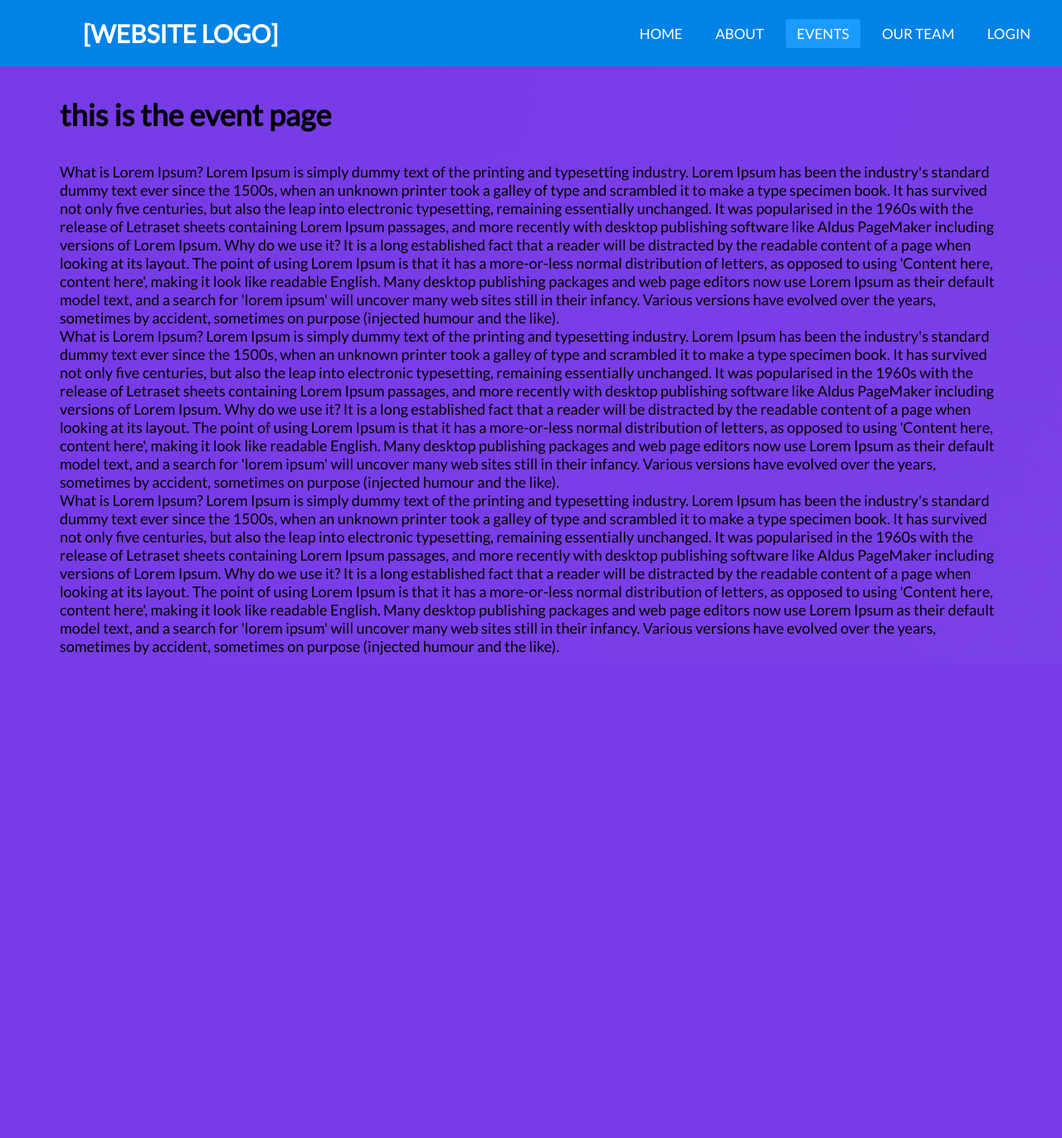
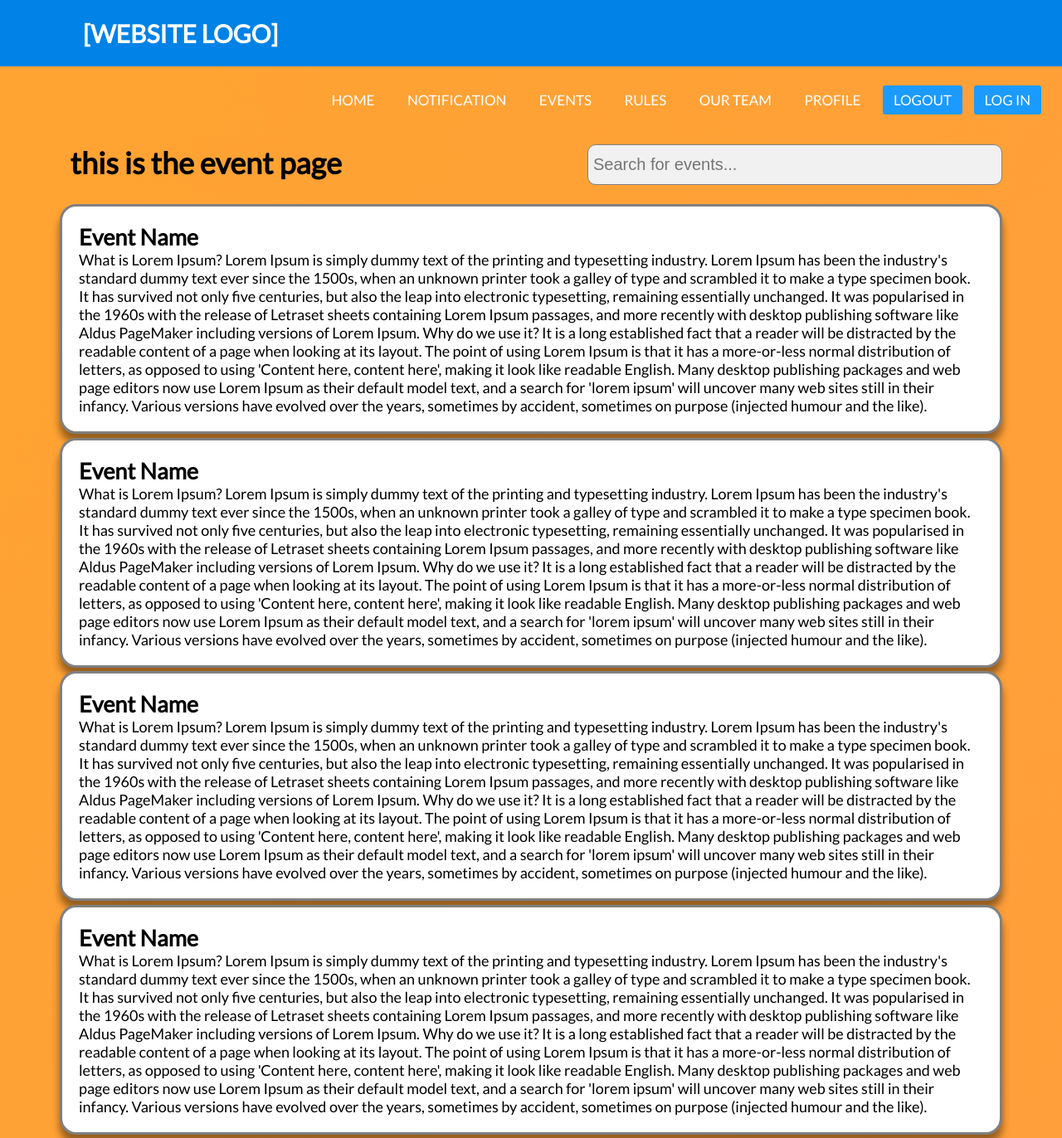
Before and after one commit to CozyHoxx/Web-Programming-Assignment, a PHP site: page /event.html in a window 1280 px wide. Shown: the whole page at 83% size. Before the commit the page ends 790 px from the top, so only its background shows below. Run offline with PHP 8.4, Linux system fonts and the light colour scheme; some libraries are stand-ins or nearby versions.

Commit message:
Made changes

```diff
--- /dev/null
+++ b/css/event.css
@@ -0,0 +1,55 @@
+.header {
+    margin: 10px 0;
+    /* border: 1px solid red; */
+}
+
+.header h1 {
+    margin: 0.7rem;
+    padding: 0;
+    display: inline-block;
+    text-align: left;
+    height: 50px;
+    /* float: left; */
+}
+
+form {
+    display: inline;
+}
+
+.header form input[type=text] {
+    float: right;
+    border: 1px solid gray;
+    background: #f1f1f1;
+    border-radius: 10px;
+    padding: 6px;
+    line-height: 35px;
+    width: 500px;
+    margin: 13px 0;
+    font-size: 20px;
+}
+
+.header form input[type=text]:focus {
+    border: 3px blue;
+}
+
+.header form input[type=text]::after {
+    content: "";
+    clear: both;
+    display: table;
+}
+
+{}
+
+.event-container {
+    padding: 20px;
+    margin: 0.25rem 0;
+    background-color: white;
+    border: 3px solid grey;
+    border-radius: 20px;
+    box-shadow: 0 10px 10px rgba(0, 0, 0, 0.25), 0 10px 10px rgba(0, 0, 0, 0.22);
+}
+
+.event-description {
+    position: relative;
+    /* border: 3px solid red; */
+}
--- a/css/style.css
+++ b/css/style.css
@@ -88,6 +88,7 @@ a:hover {
         left: -100%;
         text-align: center;
         transition: all .5s;
+        z-index: 50;
     }
     nav ul li {
         display: block;
@@ -110,7 +111,8 @@ a:hover {
 body {
     margin: 0;
     padding: 0;
-    background-image: linear-gradient(120deg, #7437E6, #844ee9);
+    /* background-image: linear-gradient(120deg, #7437E6, #844ee9); */
+    background-image: linear-gradient(120deg, #FFA62B, #FF964F);
     background-size: 400% 400%;
     -webkit-animation: gradientBG 10s ease infinite;
     animation: gradientBG 8s ease infinite;
--- a/event.html
+++ b/event.html
@@ -7,6 +7,8 @@
     <meta name="viewport" content="width=device-width, initial-scale=1.0">
     <link href="https://fonts.googleapis.com/css?family=Lato&display=swap" rel="stylesheet">
     <link rel="stylesheet " href="css/style.css " />
+    <link rel="stylesheet " href="css/event.css " />
+
     <script src="https://kit.fontawesome.com/a076d05399.js"></script>
 </head>
 
@@ -14,70 +16,120 @@
     <nav>
         <input type="checkbox" id="check">
         <label for="check" class="checkbtn">
-            <i class="fas fa-bars">
-
-            </i>
+            <i class="fas fa-bars"></i>
         </label>
         <label class="logo">[WEBSITE LOGO]</label>
         <ul>
             <li>
-                <a href="index.html">HOME</a>
+                <a href="homepage.html">HOME</a>
             </li>
             <li>
-                <a href="about.html">ABOUT</a>
+                <a href="#">NOTIFICATION</a>
             </li>
             <li>
-                <a class="active" href="event.html">EVENTS</a>
+                <a href="event.html">EVENTS</a>
+            </li>
+            <li>
+                <a href="rules.html">rules</a>
             </li>
             <li>
                 <a href="ourTeam.html">Our Team</a>
             </li>
             <li>
-                <a href="login.html">LOGIN</a>
+                <a href="#">PROFILE</a>
             </li>
-
+            <li>
+                <a class="active" href="#">LOGOUT</a>
+            </li>
+            <li>
+                <a class="active" href="login.html">LOG IN</a>
+            </li>
         </ul>
     </nav>
     <main>
+        <div class="header">
             <h1>
                 this is the event page
             </h1>
+            <form action="">
+                <input type="text" placeholder="Search for events...">
+            </form>
+
+        </div>
         <section>
-            <div>
+            <div class="event-container">
+                <div class="event-name">
+                    <h2>
+                        Event Name
+                    </h2>
+                </div>
+                <div class="event-description">
                     <p>
                         What is Lorem Ipsum? Lorem Ipsum is simply dummy text of the printing and typesetting industry. Lorem Ipsum has been the industry's standard dummy text ever since the 1500s, when an unknown printer took a galley of type and scrambled it to make a type
-                    specimen book. It has survived not only five centuries, but also the leap into electronic typesetting, remaining essentially unchanged. It was popularised in the 1960s with the release of Letraset sheets containing Lorem Ipsum passages,
-                    and more recently with desktop publishing software like Aldus PageMaker including versions of Lorem Ipsum. Why do we use it? It is a long established fact that a reader will be distracted by the readable content of a page when looking
-                    at its layout. The point of using Lorem Ipsum is that it has a more-or-less normal distribution of letters, as opposed to using 'Content here, content here', making it look like readable English. Many desktop publishing packages and
-                    web page editors now use Lorem Ipsum as their default model text, and a search for 'lorem ipsum' will uncover many web sites still in their infancy. Various versions have evolved over the years, sometimes by accident, sometimes on
-                    purpose (injected humour and the like).
+                        specimen book. It has survived not only five centuries, but also the leap into electronic typesetting, remaining essentially unchanged. It was popularised in the 1960s with the release of Letraset sheets containing Lorem Ipsum
+                        passages, and more recently with desktop publishing software like Aldus PageMaker including versions of Lorem Ipsum. Why do we use it? It is a long established fact that a reader will be distracted by the readable content of a
+                        page when looking at its layout. The point of using Lorem Ipsum is that it has a more-or-less normal distribution of letters, as opposed to using 'Content here, content here', making it look like readable English. Many desktop
+                        publishing packages and web page editors now use Lorem Ipsum as their default model text, and a search for 'lorem ipsum' will uncover many web sites still in their infancy. Various versions have evolved over the years, sometimes
+                        by accident, sometimes on purpose (injected humour and the like).
                     </p>
                 </div>
-        </section>
-        <section>
-            <div>
+            </div>
+            <div class="event-container">
+                <div class="event-name">
+                    <h2>
+                        Event Name
+                    </h2>
+                </div>
+                <div class="event-description">
                     <p>
                         What is Lorem Ipsum? Lorem Ipsum is simply dummy text of the printing and typesetting industry. Lorem Ipsum has been the industry's standard dummy text ever since the 1500s, when an unknown printer took a galley of type and scrambled it to make a type
-                    specimen book. It has survived not only five centuries, but also the leap into electronic typesetting, remaining essentially unchanged. It was popularised in the 1960s with the release of Letraset sheets containing Lorem Ipsum passages,
-                    and more recently with desktop publishing software like Aldus PageMaker including versions of Lorem Ipsum. Why do we use it? It is a long established fact that a reader will be distracted by the readable content of a page when looking
-                    at its layout. The point of using Lorem Ipsum is that it has a more-or-less normal distribution of letters, as opposed to using 'Content here, content here', making it look like readable English. Many desktop publishing packages and
-                    web page editors now use Lorem Ipsum as their default model text, and a search for 'lorem ipsum' will uncover many web sites still in their infancy. Various versions have evolved over the years, sometimes by accident, sometimes on
-                    purpose (injected humour and the like).
+                        specimen book. It has survived not only five centuries, but also the leap into electronic typesetting, remaining essentially unchanged. It was popularised in the 1960s with the release of Letraset sheets containing Lorem Ipsum
+                        passages, and more recently with desktop publishing software like Aldus PageMaker including versions of Lorem Ipsum. Why do we use it? It is a long established fact that a reader will be distracted by the readable content of a
+                        page when looking at its layout. The point of using Lorem Ipsum is that it has a more-or-less normal distribution of letters, as opposed to using 'Content here, content here', making it look like readable English. Many desktop
+                        publishing packages and web page editors now use Lorem Ipsum as their default model text, and a search for 'lorem ipsum' will uncover many web sites still in their infancy. Various versions have evolved over the years, sometimes
+                        by accident, sometimes on purpose (injected humour and the like).
                     </p>
+
+                </div>
+            </div>
+            <div class="event-container">
+                <div class="event-name">
+                    <h2>
+                        Event Name
+                    </h2>
+                </div>
+                <div class="event-description">
+                    <p>
+                        What is Lorem Ipsum? Lorem Ipsum is simply dummy text of the printing and typesetting industry. Lorem Ipsum has been the industry's standard dummy text ever since the 1500s, when an unknown printer took a galley of type and scrambled it to make a type
+                        specimen book. It has survived not only five centuries, but also the leap into electronic typesetting, remaining essentially unchanged. It was popularised in the 1960s with the release of Letraset sheets containing Lorem Ipsum
+                        passages, and more recently with desktop publishing software like Aldus PageMaker including versions of Lorem Ipsum. Why do we use it? It is a long established fact that a reader will be distracted by the readable content of a
+                        page when looking at its layout. The point of using Lorem Ipsum is that it has a more-or-less normal distribution of letters, as opposed to using 'Content here, content here', making it look like readable English. Many desktop
+                        publishing packages and web page editors now use Lorem Ipsum as their default model text, and a search for 'lorem ipsum' will uncover many web sites still in their infancy. Various versions have evolved over the years, sometimes
+                        by accident, sometimes on purpose (injected humour and the like).
+                    </p>
+
+                </div>
+            </div>
+            <div class="event-container">
+                <div class="event-name">
+                    <h2>
+                        Event Name
+                    </h2>
+                </div>
+                <div class="event-description">
+                    <p>
+                        What is Lorem Ipsum? Lorem Ipsum is simply dummy text of the printing and typesetting industry. Lorem Ipsum has been the industry's standard dummy text ever since the 1500s, when an unknown printer took a galley of type and scrambled it to make a type
+                        specimen book. It has survived not only five centuries, but also the leap into electronic typesetting, remaining essentially unchanged. It was popularised in the 1960s with the release of Letraset sheets containing Lorem Ipsum
+                        passages, and more recently with desktop publishing software like Aldus PageMaker including versions of Lorem Ipsum. Why do we use it? It is a long established fact that a reader will be distracted by the readable content of a
+                        page when looking at its layout. The point of using Lorem Ipsum is that it has a more-or-less normal distribution of letters, as opposed to using 'Content here, content here', making it look like readable English. Many desktop
+                        publishing packages and web page editors now use Lorem Ipsum as their default model text, and a search for 'lorem ipsum' will uncover many web sites still in their infancy. Various versions have evolved over the years, sometimes
+                        by accident, sometimes on purpose (injected humour and the like).
+                    </p>
+
+                </div>
             </div>
         </section>
-        <section>
-            <div>
-                <p>
-                    What is Lorem Ipsum? Lorem Ipsum is simply dummy text of the printing and typesetting industry. Lorem Ipsum has been the industry's standard dummy text ever since the 1500s, when an unknown printer took a galley of type and scrambled it to make a type
-                    specimen book. It has survived not only five centuries, but also the leap into electronic typesetting, remaining essentially unchanged. It was popularised in the 1960s with the release of Letraset sheets containing Lorem Ipsum passages,
-                    and more recently with desktop publishing software like Aldus PageMaker including versions of Lorem Ipsum. Why do we use it? It is a long established fact that a reader will be distracted by the readable content of a page when looking
-                    at its layout. The point of using Lorem Ipsum is that it has a more-or-less normal distribution of letters, as opposed to using 'Content here, content here', making it look like readable English. Many desktop publishing packages and
-                    web page editors now use Lorem Ipsum as their default model text, and a search for 'lorem ipsum' will uncover many web sites still in their infancy. Various versions have evolved over the years, sometimes by accident, sometimes on
-                    purpose (injected humour and the like).
-                </p>
-            </div>
-        </section>
+
     </main>
 
 
```
Also changed, not shown: css/homepage.css (added, +167 -0 lines), css/signup.css (+0 -7 lines), homepage.html (added, +111 -0 lines), login.html (+12 -4 lines), ourTeam.html (+14 -8 lines), rules.html (renamed from about.html, +14 -8 lines), signup.html (+12 -4 lines), imgs/TH1.jpg (added), imgs/TH2.jpg (added), imgs/TH3.jpg (added). Lines whose indentation alone changed are shown as unchanged.
